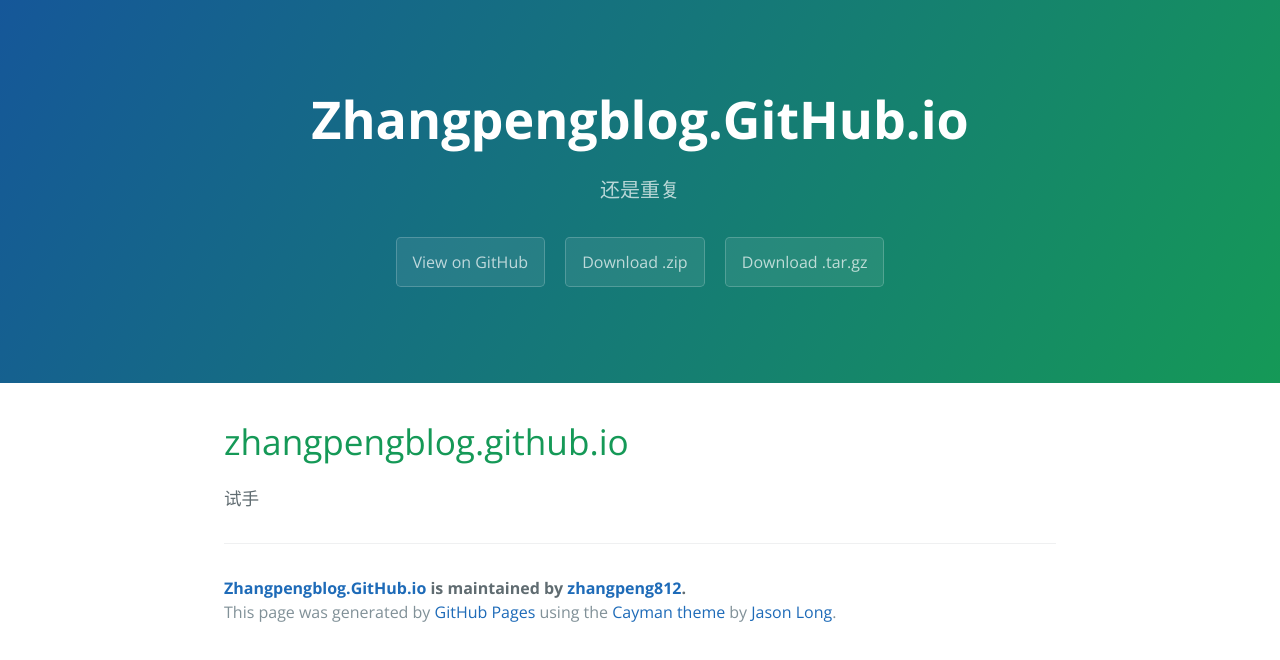
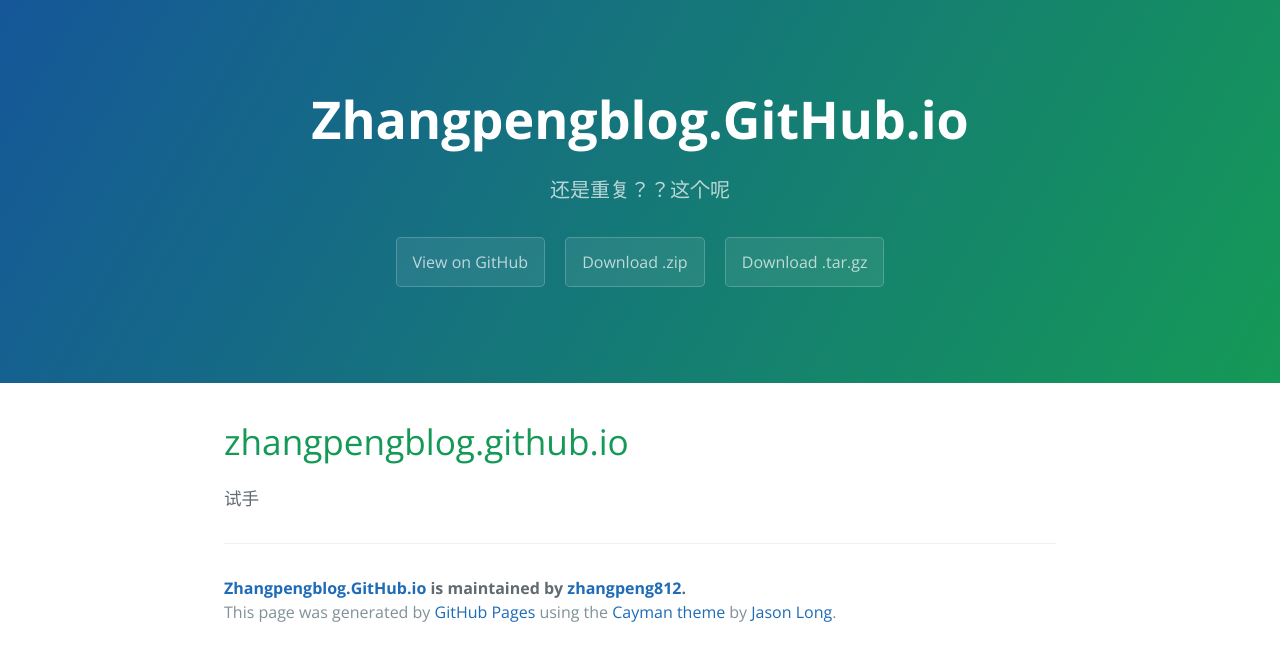
Before and after one commit to zhangpeng812/zhangpengblog, a plain HTML site: page index.html in a window 1280 px wide. Drawn offline with nearby package versions, Linux system fonts and the light colour scheme.

```diff
--- a/index.html
+++ b/index.html
@@ -12,7 +12,7 @@
   <body>
     <section class="page-header">
       <h1 class="project-name">Zhangpengblog.GitHub.io</h1>
-      <h2 class="project-tagline">还是重复</h2>
+      <h2 class="project-tagline">还是重复？？这个呢</h2>
       <a href="https://github.com/zhangpeng812/zhangpengblog" class="btn">View on GitHub</a>
       <a href="https://github.com/zhangpeng812/zhangpengblog/zipball/master" class="btn">Download .zip</a>
       <a href="https://github.com/zhangpeng812/zhangpengblog/tarball/master" class="btn">Download .tar.gz</a>
```
